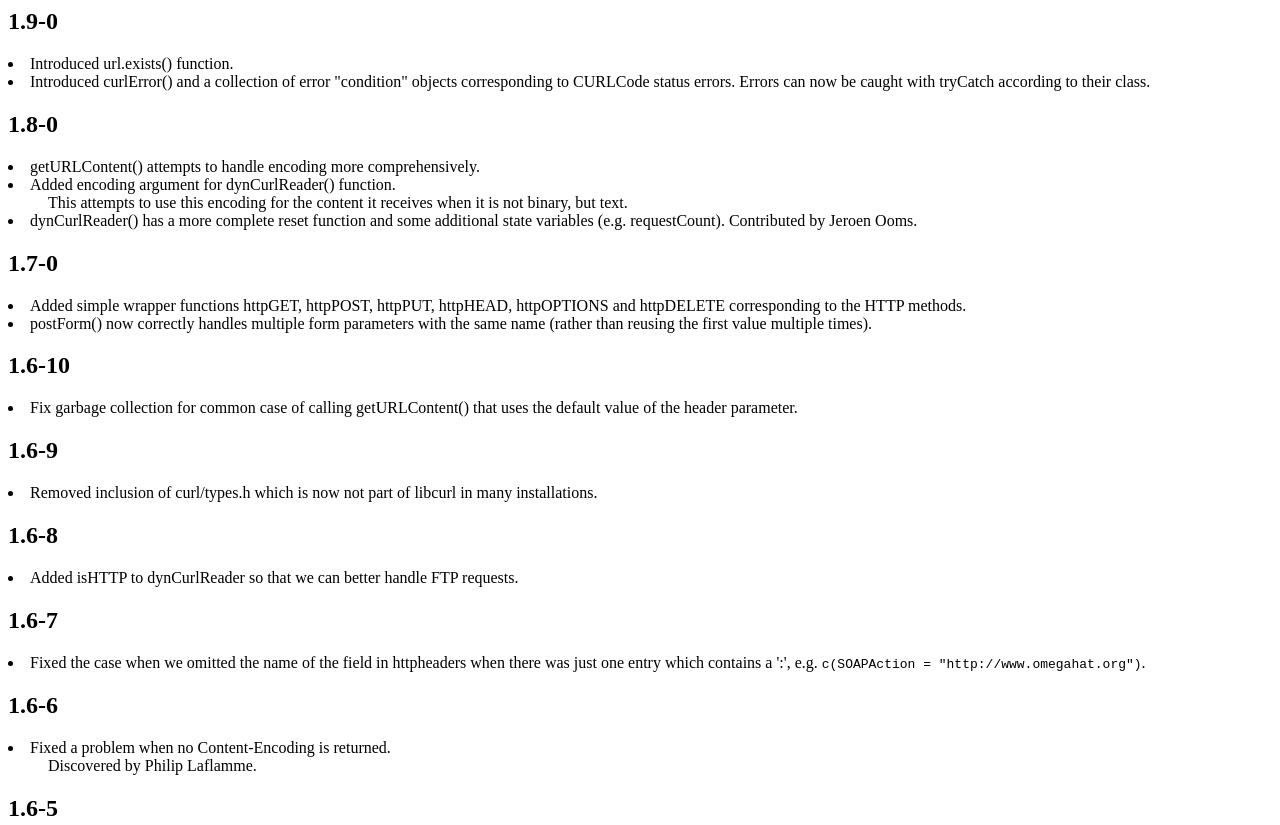
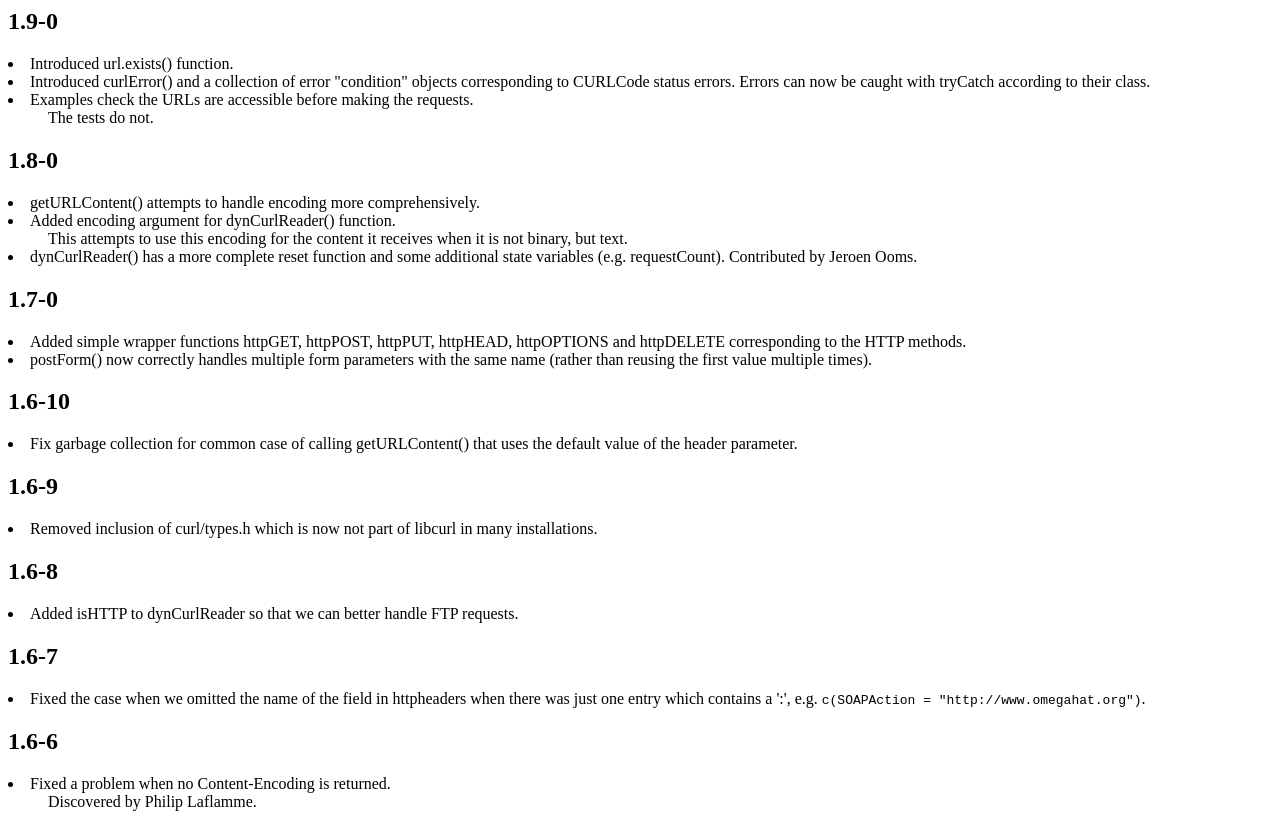
Before and after one commit to omegahat/RCurl, a plain HTML site: page Changes.html in a window 1280 px wide. Shown: the top 825 px of the page. Drawn offline with Linux system fonts and the light colour scheme.

Commit message:
Version 1.9-0

```diff
--- a/Changes.html
+++ b/Changes.html
@@ -17,6 +17,10 @@
        objects corresponding to CURLCode status errors.  Errors can
        now be caught with tryCatch according to their class.
   <dd>
+
+  <dt>
+  <li>  Examples check the URLs are accessible before making the requests.
+  <dd> The tests do not.
 </dl>
 
 <h2>1.8-0</h2>
@@ -865,6 +869,6 @@ getURL('https://sourceforge.net', ssl.verifypeer = FALSE)
 <address><a href="http://www.stat.ucdavis.edu/~duncan">Duncan Temple Lang</a>
 <a href=mailto:duncan@wald.ucdavis.edu>&lt;duncan@wald.ucdavis.edu&gt;</a></address>
 <!-- hhmts start -->
-Last modified: Tue Dec 13 19:00:07 PST 2011
+Last modified: Thu Dec 15 07:07:36 PST 2011
 <!-- hhmts end -->
 </body> </html>
```
Also changed, not shown: 2 other files.
